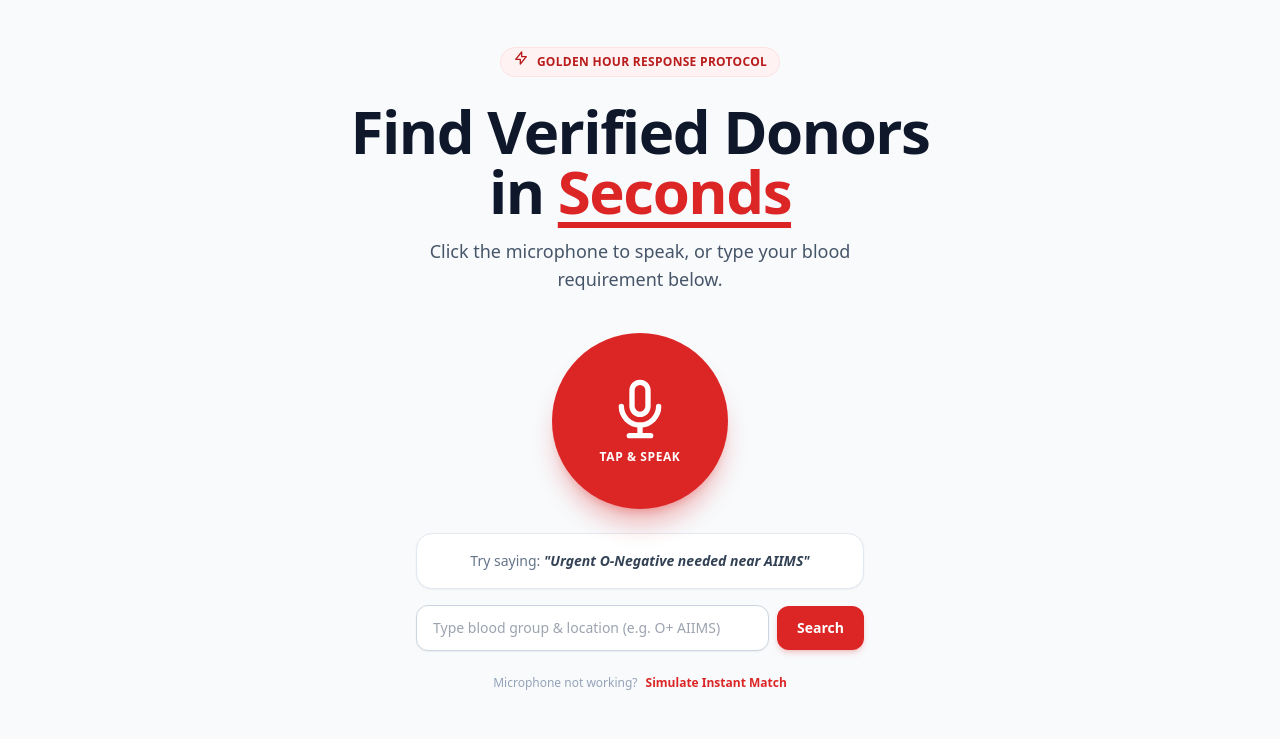
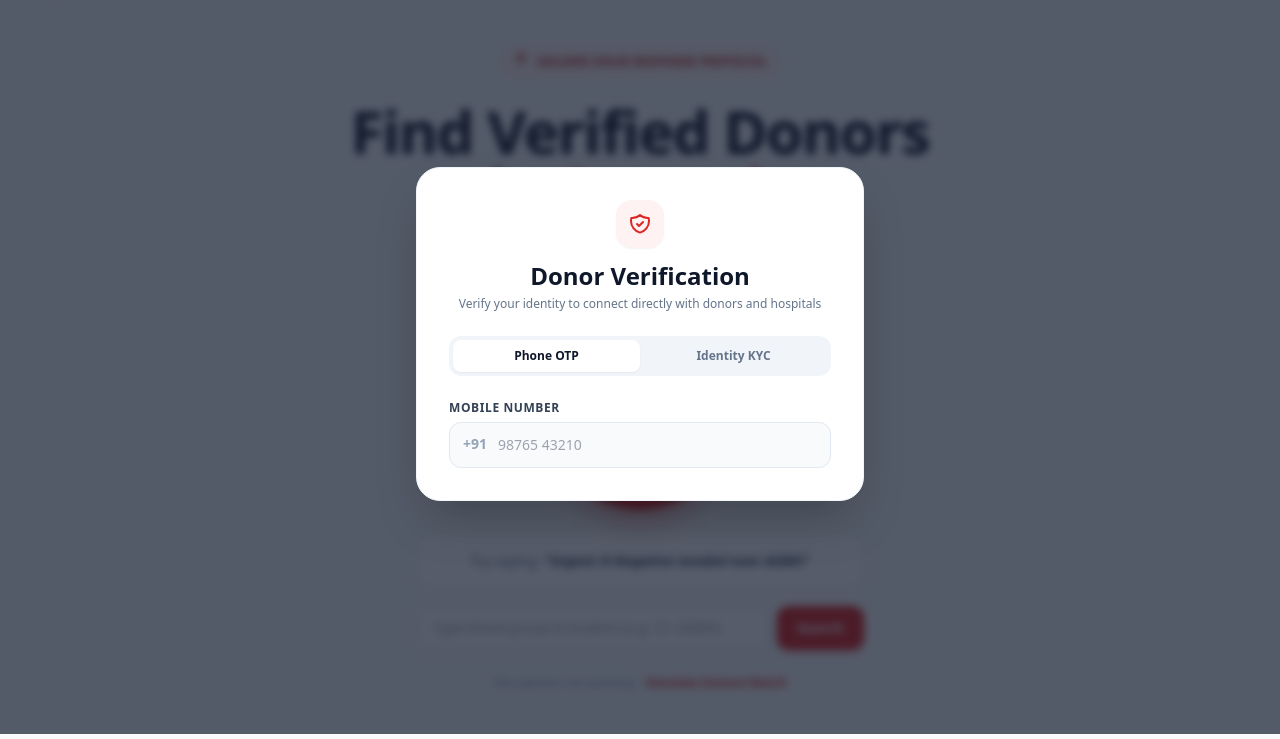
Before and after one commit to 01abhi11/WebVision2.0, a plain HTML site: page index.html in a window 1280 px wide. Shown: the part 66-805 px from the top of the page. Drawn offline with nearby package versions, Linux system fonts and the light colour scheme.

Commit message:
Auto-sync update: 08:40:52

```diff
--- a/index.html
+++ b/index.html
@@ -408,6 +408,58 @@
       if (status) status.innerHTML = `Try saying: <span class="italic font-semibold text-slate-700">"Urgent O-Negative needed near AIIMS"</span>`;
     }
   </script>
+  <!-- ================= AUTH & VERIFICATION MODAL ================= -->
+  <div id="auth-modal" class="fixed inset-0 bg-slate-900/70 backdrop-blur-sm z-50 flex items-center justify-center p-4">
+    <div class="bg-white rounded-3xl max-w-md w-full p-6 sm:p-8 shadow-2xl border border-slate-100">
 
+      <!-- Header -->
+      <div class="text-center mb-6">
+        <div class="w-12 h-12 bg-brand-50 text-brand-600 rounded-2xl flex items-center justify-center mx-auto mb-3 shadow-sm">
+          <svg class="w-6 h-6" fill="none" stroke="currentColor" viewBox="0 0 24 24">
+            <path stroke-linecap="round" stroke-linejoin="round" stroke-width="2" d="M9 12l2 2 4-4m5.618-4.016A11.955 11.955 0 0112 2.944a11.955 11.955 0 01-8.618 3.04A12.02 12.02 0 003 9c0 5.591 3.824 10.29 9 11.622 5.176-1.332 9-6.03 9-11.622 0-1.042-.133-2.052-.382-3.016z"/>
+          </svg>
+        </div>
+        <h2 class="text-2xl font-black text-slate-900">Donor Verification</h2>
+        <p class="text-xs text-slate-500 mt-1">Verify your identity to connect directly with donors and hospitals</p>
+      </div>
+
+      <!-- Tab Switcher -->
+      <div class="flex bg-slate-100 p-1 rounded-xl mb-6 text-xs font-bold">
+        <button id="tab-phone-btn" type="button" onclick="switchAuthTab('phone')" class="flex-1 py-2 rounded-lg bg-white shadow-sm text-slate-900 transition">Phone OTP</button>
+        <button id="tab-id-btn" type="button" onclick="switchAuthTab('id')" class="flex-1 py-2 rounded-lg text-slate-500 hover:text-slate-900 transition">Identity KYC</button>
+      </div>
+
+      <!-- Option 1: Mobile OTP -->
+      <div id="phone-auth-panel" class="space-y-4">
+        <div id="phone-input-group">
+          <label class="block text-xs font-bold text-slate-700 uppercase tracking-wider mb-1.5">Mobile Number</label>
+          <div class="relative">
+            <span class="absolute left-3.5 top-3 text-sm font-semibold text-slate-400">+91</span>
+            <input
+              type="tel"
+              id="auth-phone-input"
+              maxlength="10"
+              placeholder="98765 43210"
+              class="w-full pl-12 pr-4 py-3 bg-slate-50 border border-slate-200 rounded-xl text-sm font-medium focus:bg-white focus:outline-none focus:ring-2 focus:ring-brand-500"
+            />
+          </div>
+        </div>
+
+        <div id="phone-otp-group" class="hidden">
+          <label class="block text-xs font-bold text-slate-700 uppercase tracking-wider mb-1.5">6-Digit Verification Code</label>
+          <input
+            type="text"
+            id="auth-phone-otp"
+            maxlength="6"
+            placeholder="• • • • • •"
+            class="w-full px-4 py-3 bg-slate-50 border border-slate-200 rounded-xl text-sm font-medium tracking-widest text-center focus:bg-white focus:outline-none focus:ring-2 focus:ring-brand-500"
+          />
+          <p class="text-[11px] text-emerald-600 font-medium mt-1">OTP sent via SMS (Demo code: 123456)</p>
+        </div>
+
+        <button
+          id="phone-submit-btn"
+          type="button"
+          onclick="handlePhoneAuth
 </body>
 </html>
```
